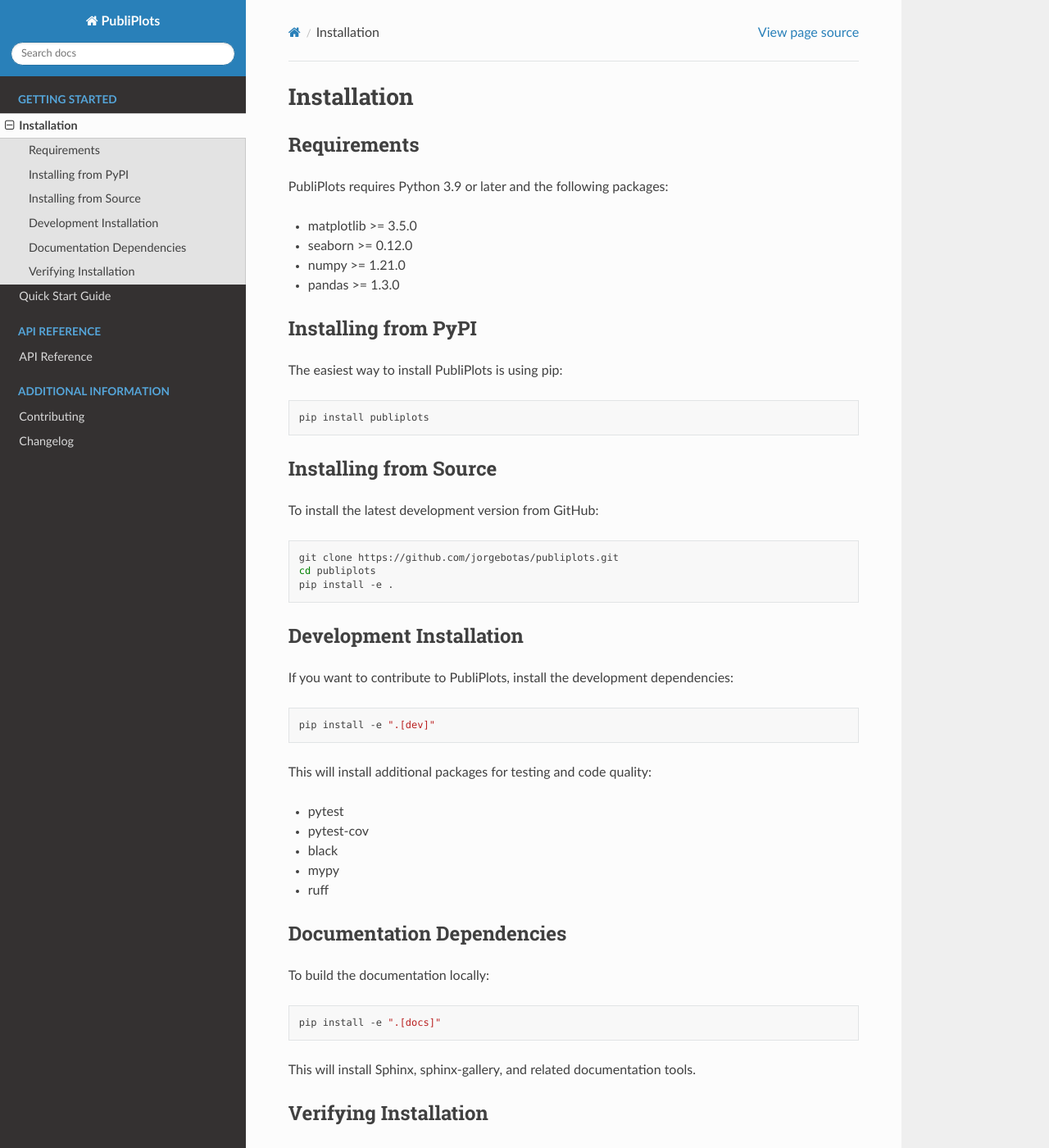
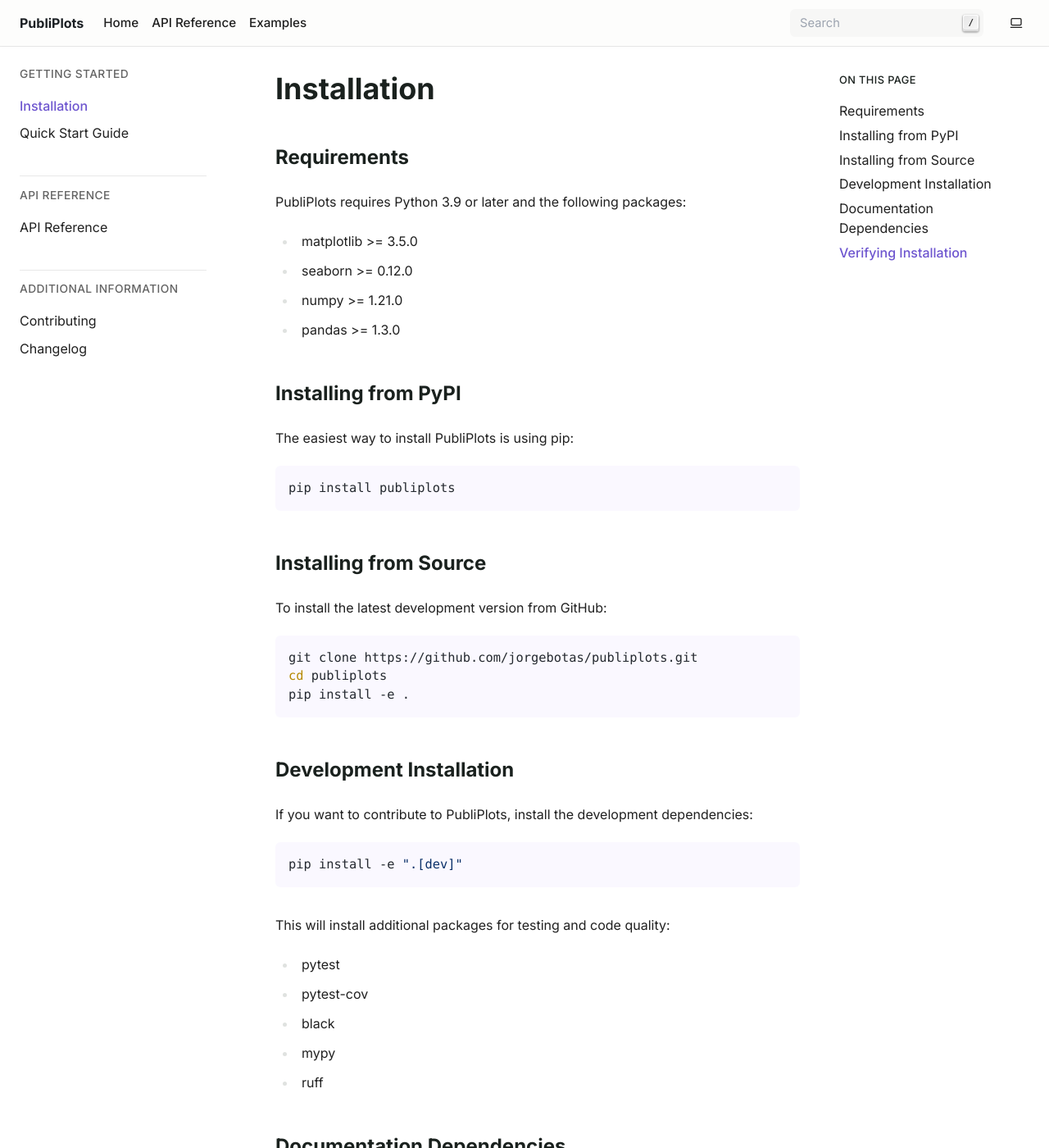
Before and after one commit to jorgebotas/prettyplot, a Sphinx documentation site: the page built from docs/source/installation.rst, in a window 1280 px wide and 1400 px high. Shown: the whole window at 82% size. Built offline with Sphinx 7.4.7, drawn with Linux system fonts in a browser that asks for light colours; pages that are not in the unit, such as notebooks, are missing from menus; some of the changed text lies outside the part shown.

Commit message:
Add GitHub Pages deployment with shibuya theme
- Replace sphinx-rtd-theme with shibuya for cleaner documentation UI
- Configure shibuya theme with GitHub integration and navigation links
- Add GitHub Actions workflow for automated docs deployment to GitHub Pages
- Use uv for dependency management in CI workflow
- Workflow triggers on push to main, PRs, and manual dispatch

```diff
--- a/docs/source/conf.py
+++ b/docs/source/conf.py
@@ -40,21 +40,27 @@ exclude_patterns = []
 # -- Options for HTML output -------------------------------------------------
 # https://www.sphinx-doc.org/en/master/usage/configuration.html#options-for-html-output
 
-html_theme = 'sphinx_rtd_theme'
+html_theme = 'shibuya'
 html_static_path = ['_static']
 html_logo = None
 html_favicon = None
 
 html_theme_options = {
-    'logo_only': False,
-    'display_version': True,
-    'prev_next_buttons_location': 'bottom',
-    'style_external_links': False,
-    'collapse_navigation': True,
-    'sticky_navigation': True,
-    'navigation_depth': 4,
-    'includehidden': True,
-    'titles_only': False
+    'github_url': 'https://github.com/jorgebotas/publiplots',
+    'nav_links': [
+        {
+            'title': 'Home',
+            'url': 'index',
+        },
+        {
+            'title': 'API Reference',
+            'url': 'api/modules',
+        },
+        {
+            'title': 'Examples',
+            'url': 'auto_examples/index',
+        },
+    ],
 }
 
 # -- Extension configuration -------------------------------------------------
--- a/pyproject.toml
+++ b/pyproject.toml
@@ -43,7 +43,7 @@ dev = [
 docs = [
     "sphinx>=7.0.0",
     "sphinx-gallery>=0.15.0",
-    "sphinx-rtd-theme>=2.0.0",
+    "shibuya>=2024.0.0",
     "numpydoc>=1.6.0",
     "pillow>=10.0.0",
 ]
```
Also changed, not shown: 1 other file.
